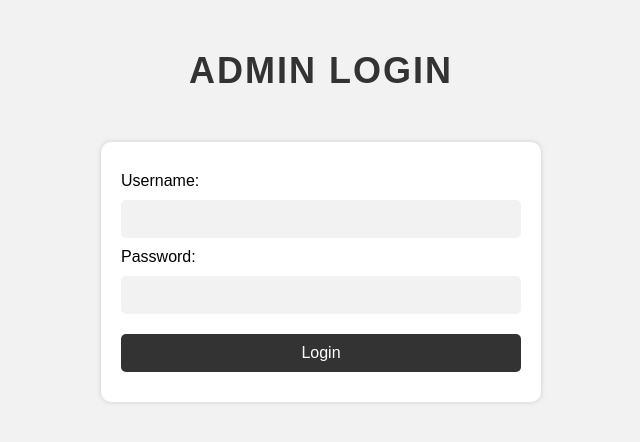
After one commit to sethu-7/Project, a Node server app: page /admin_password_validation in a window 1280 px wide. The commit adds this page. Shown: the top 442 px of the page, without its empty margins (319-959 px from the left). Run offline with Node 20, Linux system fonts and the light colour scheme; some libraries are stand-ins or nearby versions.

Commit message:
admin_passaword_validation page

```diff
--- a/index.js
+++ b/index.js
@@ -171,6 +171,45 @@ app.delete('/offers/:title', async (req, res) => {
       res.status(500).send('Internal server error');
     }
   });
+
+
+  const passvalSchema = new mongoose.Schema({
+    Name: String,
+    password: String
+  });
+
+  // Create a model for the collection
+  const Pass = mongoose.model('Pass', passvalSchema);
+
+  // Route for the login form submission
+  app.post('/api/login', async (req, res) => {
+    const { username, password } = req.body;
+
+    try {
+      // Look for a document in the Pass collection with the given username and password
+      const result = await Pass.findOne({ Name: username, password });
+      if (result) {
+        // Credentials are valid
+        res.json({ success: true });
+      } else {
+        // Credentials are invalid
+        res.json({ success: false });
+      }
+    } catch (err) {
+      console.error('Error checking credentials:', err.message);
+      res.status(500).json({ success: false });
+    }
+  });
+
+
+
+
+
+
+  app.get('/admin_password_validation', (req, res) => {
+    res.render('admin_password_validation');
+  });
+
 
 
 
--- a/views/admin_page.ejs
+++ b/views/admin_page.ejs
@@ -293,7 +293,7 @@
       <input type="text" id="title" name="title" required>
       <label for="description">Description:</label>
       <textarea id="description" name="description" required></textarea>
-      <input type="submit" value="Submit">
+      <input type="submit" value="Submit" style="background-color: #007bff;">
     </form>
   </div>
   <div>
@@ -302,7 +302,7 @@
     <form id="delete-offer-form">
       <label for="title">Title:</label>
       <input type="text" id="title" name="title" required>
-      <button type="submit">Delete offer</button>
+      <button type="submit" style="background-color: #dc3545;">Delete offer</button>
     </form>
 
     <script>
--- /dev/null
+++ b/views/admin_password_validation.ejs
@@ -0,0 +1,105 @@
+<!DOCTYPE html>
+<html>
+<head>
+  <meta charset="UTF-8">
+  <title>Login Form</title>
+  <style>
+    /* Basic CSS styling */
+    body {
+      font-family: Arial, sans-serif;
+      margin: 0;
+      padding: 0;
+      background-color: #f2f2f2;
+    }
+    h1 {
+      text-align: center;
+      margin-top: 50px;
+      color: #333;
+      font-size: 36px;
+      text-transform: uppercase;
+      letter-spacing: 2px;
+    }
+    form {
+      margin: 50px auto;
+      padding: 20px;
+      max-width: 400px;
+      background-color: #fff;
+      box-shadow: 0px 0px 5px #ccc;
+      border-radius: 10px;
+    }
+    label, input, button {
+      display: block;
+      margin: 10px 0;
+      width: 100%;
+      box-sizing: border-box;
+    }
+    input[type="text"], input[type="password"] {
+      border: none;
+      border-radius: 5px;
+      padding: 10px;
+      font-size: 16px;
+      background-color: #f2f2f2;
+      color: #333;
+    }
+    input[type="submit"] {
+      margin-top: 20px;
+      background-color: #333;
+      color: #fff;
+      border: none;
+      border-radius: 5px;
+      padding: 10px;
+      font-size: 16px;
+      cursor: pointer;
+    }
+    input[type="submit"]:hover {
+      background-color: #555;
+    }
+    .error {
+      color: red;
+      margin-top: 20px;
+    }
+
+    /* Responsive design using media queries */
+    @media screen and (max-width: 480px) {
+      form {
+        margin: 20px auto;
+      }
+    }
+  </style>
+</head>
+<body>
+  <h1>Admin Login</h1>
+  <form id="login-form">
+    <label for="username">Username:</label>
+    <input type="text" id="username" name="username">
+    <label for="password">Password:</label>
+    <input type="password" id="password" name="password">
+    <input type="submit" value="Login">
+  </form>
+  <div id="error-message"></div>
+  <script>
+    const form = document.getElementById('login-form');
+    const errorMessage = document.getElementById('error-message');
+
+    form.addEventListener('submit', async event => {
+      event.preventDefault();
+      const username = form.elements.username.value;
+      const password = form.elements.password.value;
+      const response = await fetch('/api/login', {
+        method: 'POST',
+        headers: { 'Content-Type': 'application/json' },
+        body: JSON.stringify({ username, password }),
+      });
+      const result = await response.json();
+      if (result.success) {
+        // Credentials are valid, redirect to the admin page
+        window.location.href = '/admin';
+      } else {
+		alert('Invalid username or password');
+        // Credentials are invalid, show an error message
+        //errorMessage.textContent = 'Invalid username or password';
+      }
+    });
+  </script>
+</body>
+</html>
```
Also changed, not shown: admin_password_validation.js (added, +44 -0 lines), views/deletion.ejs (deleted, +0 -12 lines), views/offers.ejs (+172 -1 lines), views/payments.ejs (+8 -4 lines).
